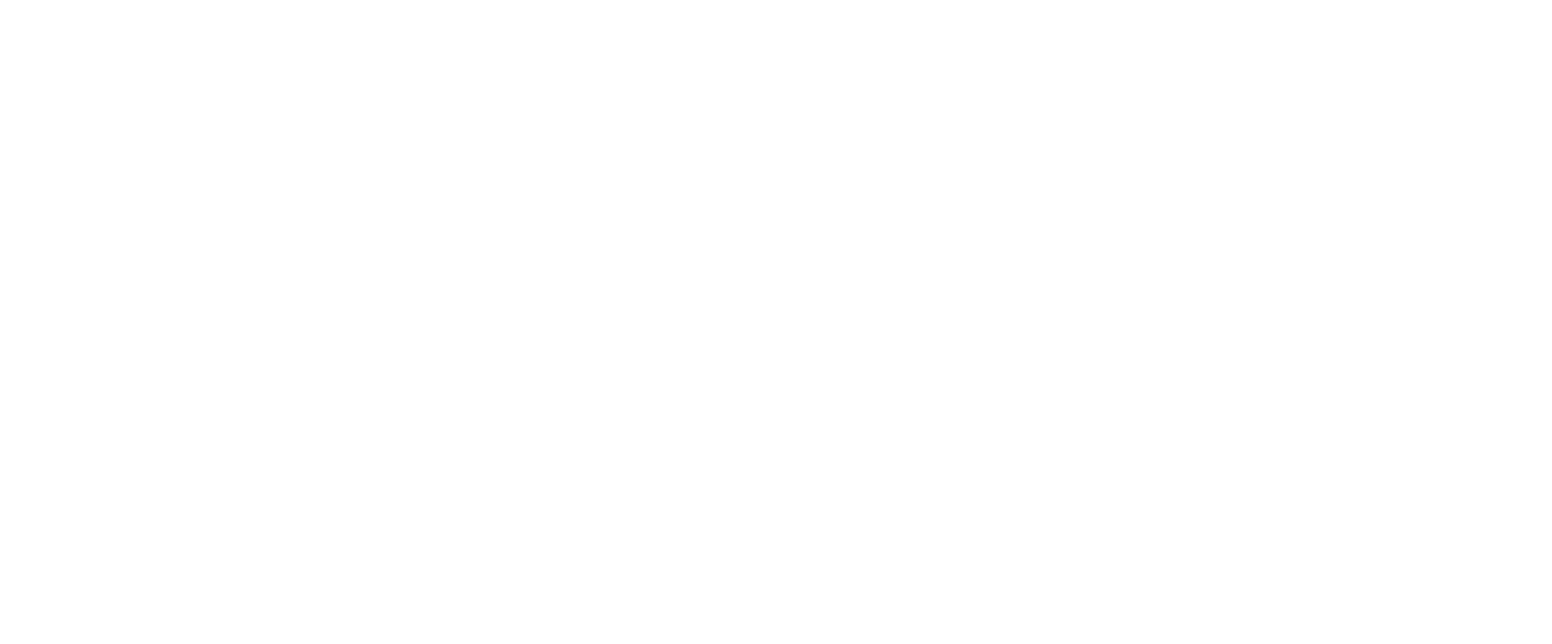
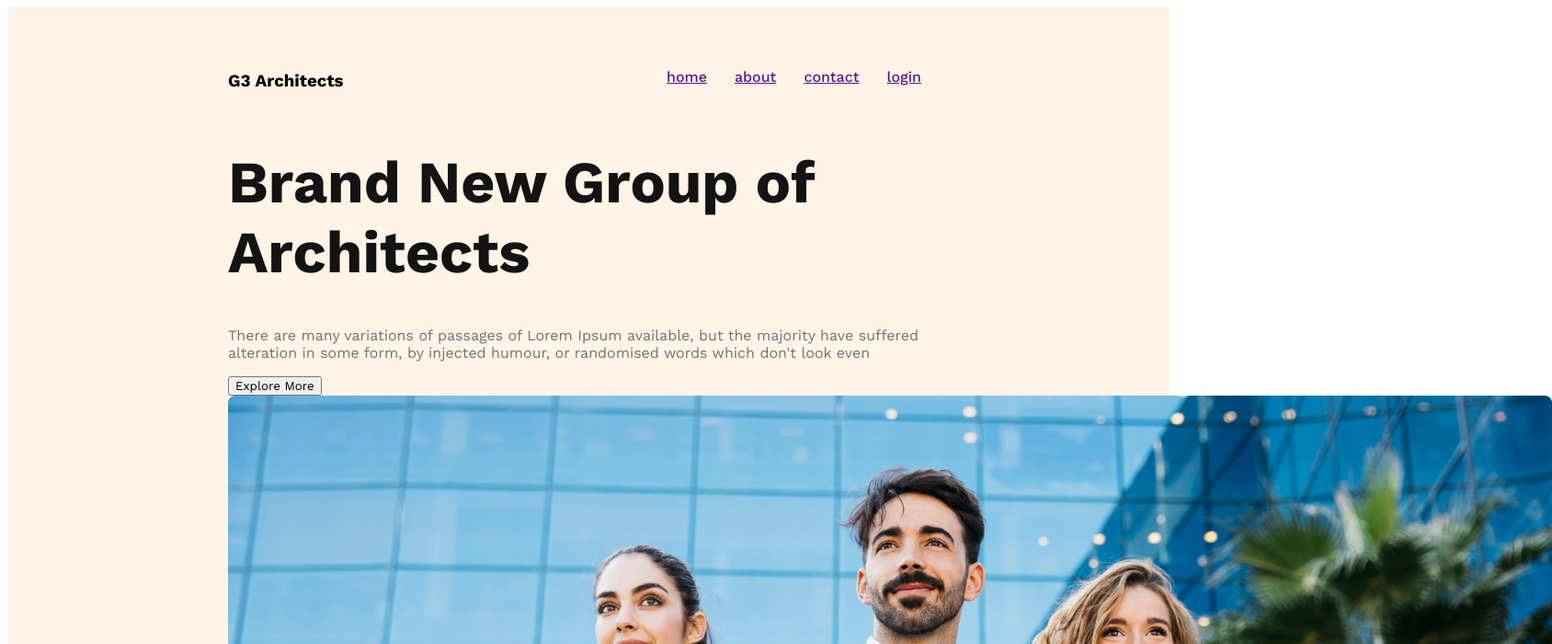
Before and after one commit to Afrin-bd/G3-architects-website, a plain HTML site: page index.html in a window 1280 px wide. Shown: the top 700 px of the page at 92% size, 1688 px wide, since content can reach past the window. Drawn offline with nearby package versions, Linux system fonts and the light colour scheme.

Commit message:
added content area

```diff
--- a/index.html
+++ b/index.html
@@ -7,7 +7,23 @@
   <link rel="stylesheet" href="styles/architect.css">
 </head>
 <body>
-  <header></header>
+  <header>
+    <nav>
+      <h3 class="nav-title">G3 Architects</h3>
+      <ul>
+        <li><a href="">home</a></li>
+        <li><a href="">about</a></li>
+        <li><a href="">contact</a></li>
+        <li><a href="">login</a></li>
+      </ul>
+    </nav>
+    <div class="banner">
+      <h1 class="banner-title">Brand New Group of Architects</h1>
+      <p class="banner-description">There are many variations of passages of Lorem Ipsum available, but the majority have suffered alteration in some form, by injected humour, or randomised words which don't look even</p>
+      <button class="btn-primary">Explore More</button>
+      <img src="images/banner.png" alt="">
+    </div>
+  </header>
   <body>
 
   </body>
--- a/styles/architect.css
+++ b/styles/architect.css
@@ -0,0 +1,49 @@
+/* work sens google font */
+
+  @import url('https://fonts.googleapis.com/css2?family=Barlow&family=Fira+Sans:ital,wght@0,100;1,400&family=Lato:ital,wght@0,400;0,700;0,900;1,300;1,700;1,900&family=Noto+Serif:ital@1&family=Work+Sans:ital,wght@0,400;0,500;0,600;0,700;1,400;1,500;1,600;1,700&display=swap');
+  /* shred style */
+*{
+  font-family: 'Work Sans', sans-serif;
+}
+.btn-primary{
+
+}
+header{
+background: rgba(255, 144, 14, 0.10);
+padding:50px 240px
+}
+
+nav{
+  display:flex;
+  justify-content: space-between;
+}
+nav > ul{
+  display: flex;
+}
+nav li{
+  list-style: none;
+  margin-right: 30px;
+  font-weight: 500;
+  font-size:1rem ;
+}
+nav-title{
+  padding:10px;
+}
+nav li a{
+  color: #424242
+  text-decoration: none;
+}
+/* banner style */
+.banner-content{
+  max-width: 800px;
+  text-align: center;
+  margin:0 auto;
+}
+.banner-title{
+  font-size:4rem;
+  font-weight: 700;
+  color: #131313;
+}
+.banner-description{
+  color:#727272
+}
```
